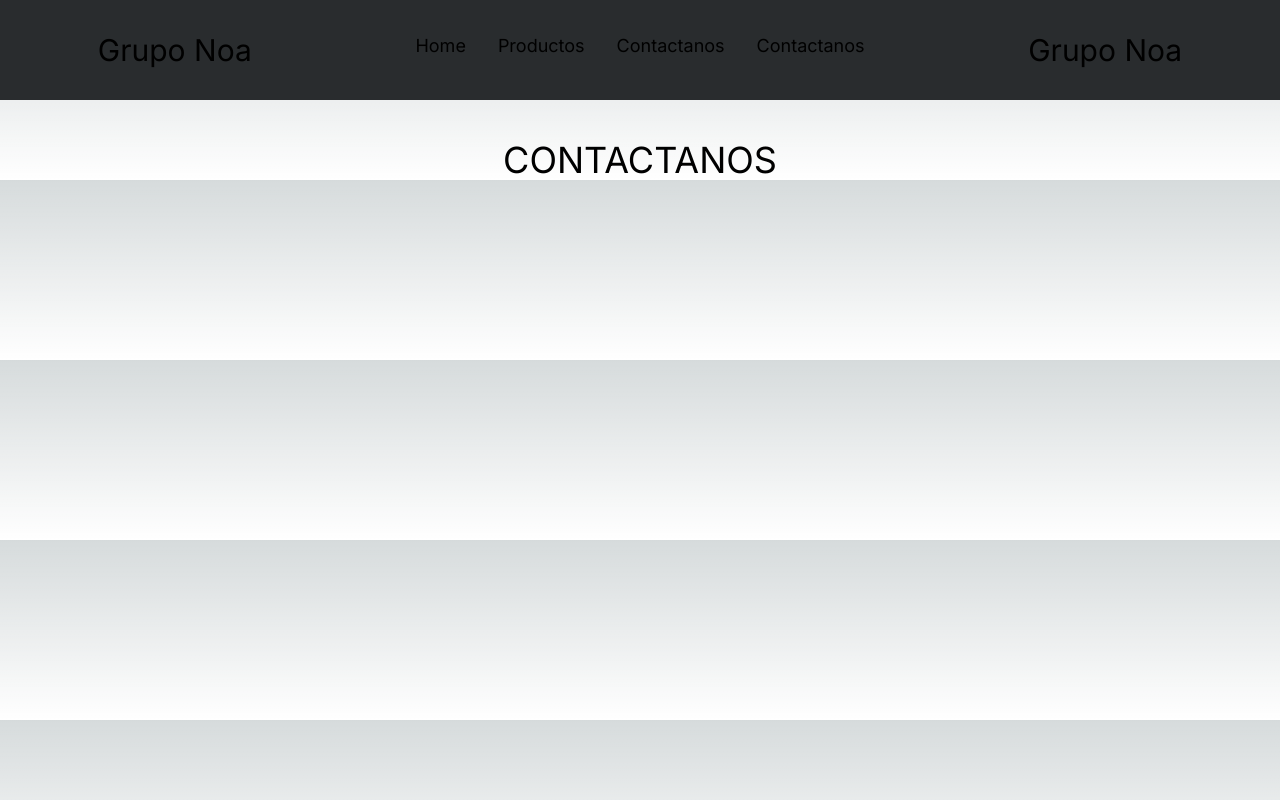
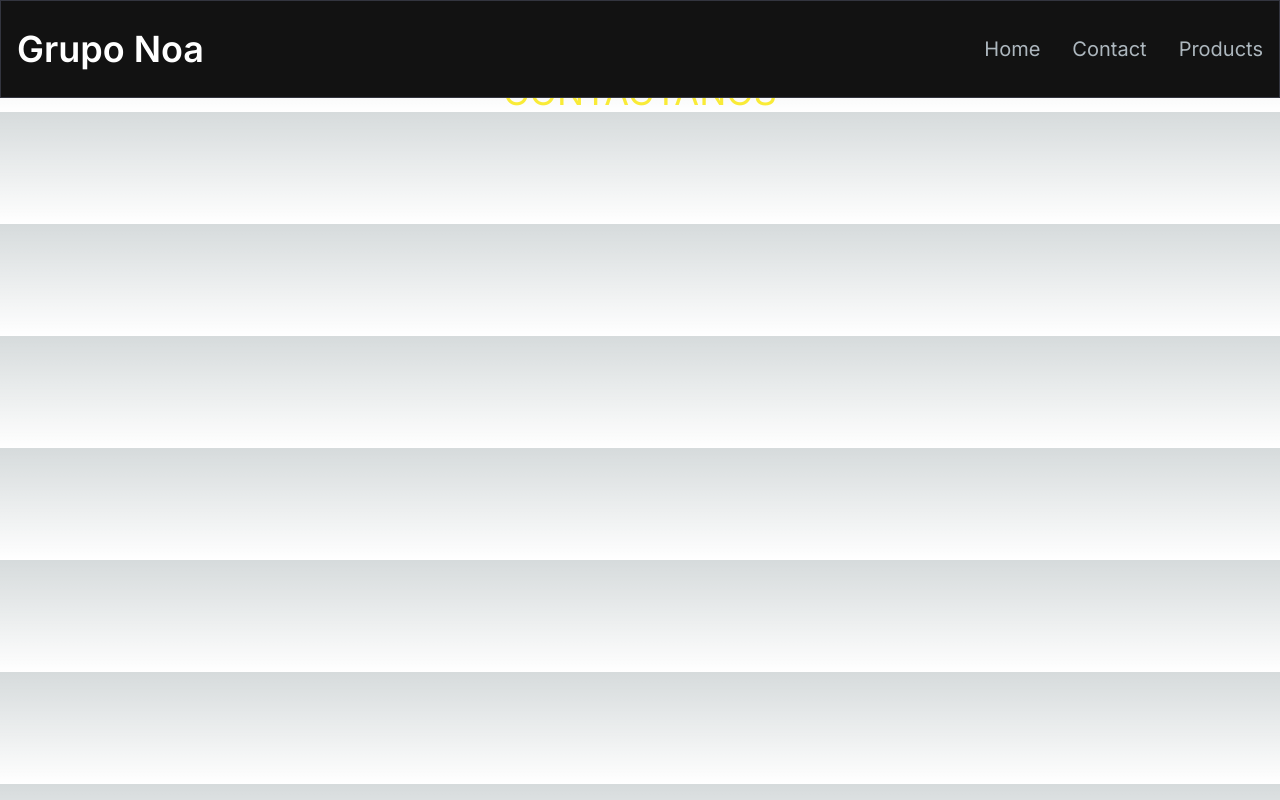
Before and after one commit to PedroMolina17/gruponoa, a Next.js app: page /Contact in a window 1280 px wide. Built offline with nearby package versions, Linux system fonts and the light colour scheme.

Commit message:
Navbar Responsive

```diff
--- a/src/app/Contact/page.jsx
+++ b/src/app/Contact/page.jsx
@@ -2,8 +2,8 @@
 
 function Contact() {
   return (
-    <div className="flex justify-center items-center pt-10">
-      <p className="text-4xl">CONTACTANOS</p>
+    <div className="flex justify-center items-center pt-10 ">
+      <p className="text-4xl text-[#f9eb37]">CONTACTANOS</p>{" "}
     </div>
   );
 }
--- a/src/app/layout.jsx
+++ b/src/app/layout.jsx
@@ -1,7 +1,7 @@
 import { Inter } from "next/font/google";
 import "./globals.css";
 import Navbar from "../components/Navbar";
-
+import MenuOverlay from "../components/MenuOverlay";
 const inter = Inter({ subsets: ["latin"] });
 
 export const metadata = {
@@ -13,6 +13,7 @@
   return (
     <html lang="es">
       <body className={inter.className}>
+        <MenuOverlay />
         <Navbar />
         {children}
       </body>
--- a/src/components/Contact.jsx
+++ /dev/null
@@ -1,7 +0,0 @@
-import React from "react";
-
-function Contact() {
-  return <div>Contactanos</div>;
-}
-
-export default Contact;
--- /dev/null
+++ b/src/components/MenuOverlay.jsx
@@ -0,0 +1,16 @@
+import React from "react";
+import NavLink from "./NavLink";
+function MenuOverlay({ links }) {
+  return (
+    <ul className="flex flex-col py-4 items-center ">
+      {links &&
+        links.map((link, index) => (
+          <li key={index}>
+            <NavLink href={link.path} title={link.title} />
+          </li>
+        ))}
+    </ul>
+  );
+}
+
+export default MenuOverlay;
--- /dev/null
+++ b/src/components/NavLink.jsx
@@ -0,0 +1,13 @@
+import Link from "next/link";
+
+const NavLink = ({ href, title }) => {
+  return (
+    <Link
+      href={href}
+      className="block py-2 pl-3 pr-4 text-[#ADB7BE] sm:text-xl rounded md:p-0 hover:text-white"
+    >
+      {title}
+    </Link>
+  );
+};
+export default NavLink;
--- a/src/components/Navbar.jsx
+++ b/src/components/Navbar.jsx
@@ -1,32 +1,58 @@
-import React from "react";
+"use client";
+import React, { useState } from "react";
 import Link from "next/link";
-function Navbar() {
+import NavLink from "./NavLink";
+import { Bars3Icon, XMarkIcon } from "@heroicons/react/24/solid";
+import MenuOverlay from "./MenuOverlay";
+
+const navLinks = [
+  { title: "Home", path: "/" },
+  { title: "Contact", path: "/contact" },
+  { title: "Products", path: "/products" },
+];
+
+const Navbar = () => {
+  const [navbarOpen, setNavbarOpen] = useState(false);
   return (
-    <nav className="flex justify-around p-4 bg-[#292c2e] max-sm:hidden">
-      <div>
-        <h1 className="text-3xl p-4">Grupo Noa</h1>
+    <nav className=" fixed mx-auto border border-[#33353F] top-0 right-0 left-0 z-10 bg-[#121212] bg-opacity-100">
+      <div className="flex flex-wrap items-center justify-between mx-auto px-4 py-7">
+        <Link
+          href={"/"}
+          className="text-2xl md:text-4xl text-white font-semibold "
+        >
+          Grupo Noa
+        </Link>
+        {/** Menu Overlay */}
+        <div className="mobile-menu block md:hidden">
+          {!navbarOpen ? (
+            <button
+              onClick={() => setNavbarOpen(true)}
+              className="flex items-center px-3 py-2 border rounded border-slate-200 text-slate-200 hover:text-white hover:border-white"
+            >
+              <Bars3Icon className="h-5 w-5" />
+            </button>
+          ) : (
+            <button
+              onClick={() => setNavbarOpen(false)}
+              className="flex items-center px-3 py-2 border rounded border-slate-200 text-slate-200 hover:text-white hover:border-white"
+            >
+              <XMarkIcon className="h-5 w-5" />
+            </button>
+          )}
+        </div>
+
+        <div className="menu hidden md:block md:w-auto" id="navbar">
+          <ul className="flex p-4 md:p-0 md:flex-row md:space-x-8 mt-0">
+            {navLinks.map((link, index) => (
+              <li key={index}>
+                <NavLink href={link.path} title={link.title} />
+              </li>
+            ))}
+          </ul>
+        </div>
       </div>
-      <div className="flex justify-around  ">
-        <ul className=" flex  text-lg">
-          <Link className="p-4 " href="/">
-            Home
-          </Link>
-          <Link className="p-4" href="/Products">
-            Productos
-          </Link>
-          <Link className="p-4" href="/Contact">
-            Contactanos
-          </Link>
-          <Link className="p-4" href="/ ">
-            Contactanos
-          </Link>
-        </ul>
-      </div>
-      <div>
-        <h1 className="text-3xl p-4">Grupo Noa</h1>
-      </div>
+      {navbarOpen ? <MenuOverlay links={navLinks} /> : null}
     </nav>
   );
-}
-
+};
 export default Navbar;
```
Also changed, not shown: package.json (+6 -5 lines), src/app/products/page.jsx (renamed from src/components/Products.jsx), 1 other file (tests, documents, lock files or other folders).
